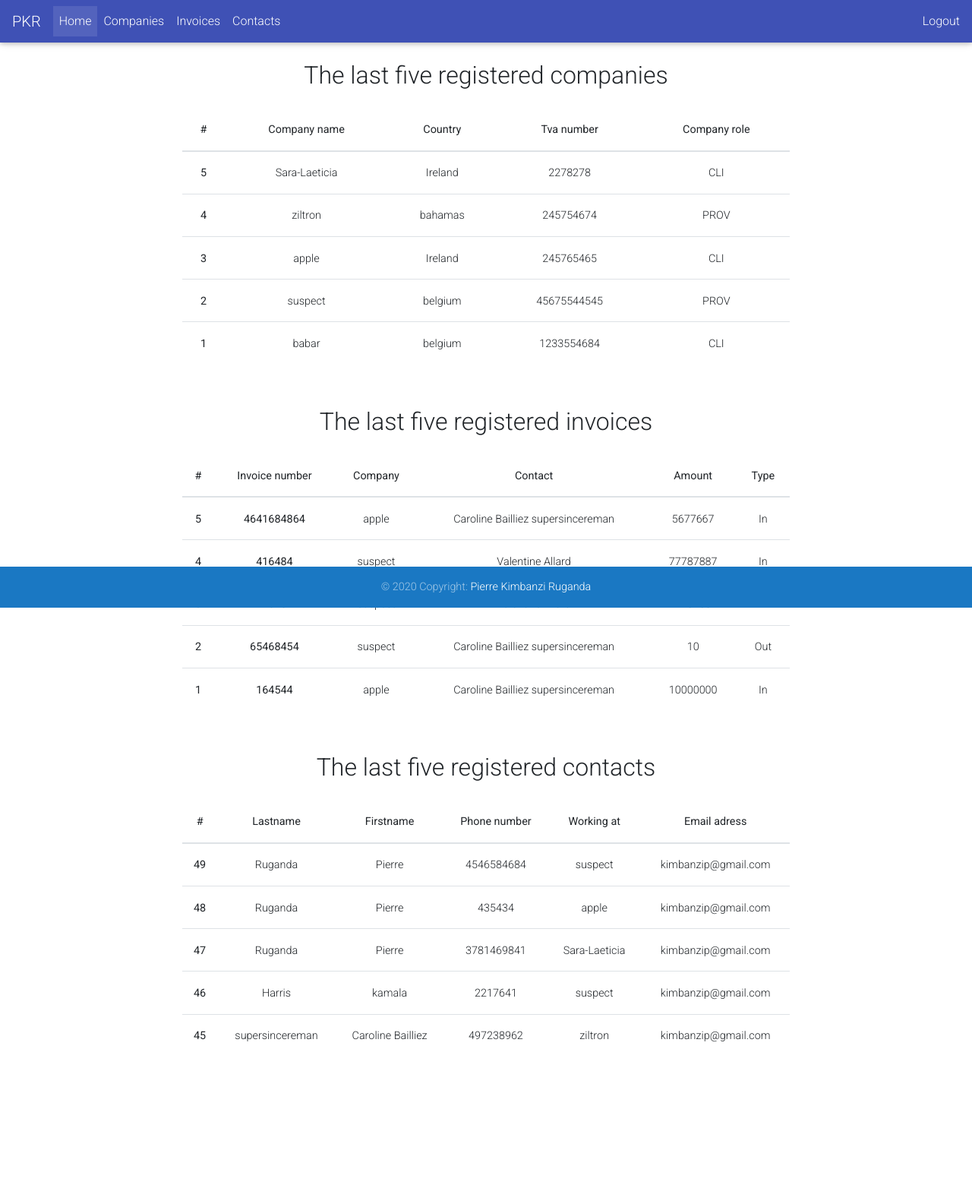
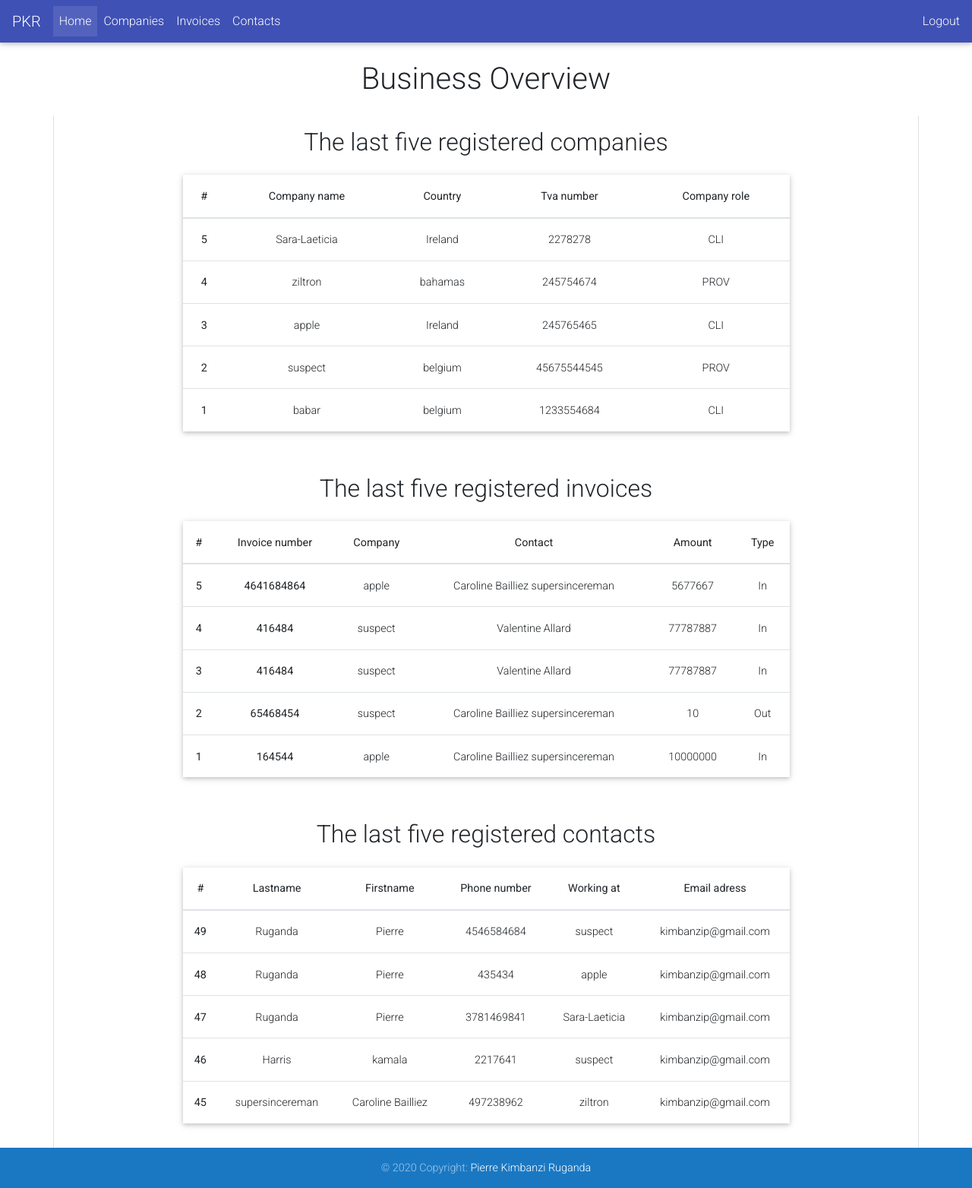
Before and after one commit to PierreKimbanziR/Company_administration, a Django app: page / in a window 1280 px wide. Shown: the whole page at 76% size. Before the commit the page ends 1372 px from the top, so only its background shows below. Run offline with Django 3.2, Linux system fonts and the light colour scheme; data comes from the database, SQL or seed files in the repository; some libraries are stand-ins or nearby versions.

Commit message:
add some style to hompeage

```diff
--- a/src/companies/static/css/style.css
+++ /dev/null
@@ -1,34 +0,0 @@
-html,
-
-body {
-
-height: 100%;
-
-position: relative;
-
-}
-
-
-
-
-app-root {
-
-min-height: 100%;
-
-display: block;
-
-position: relative;
-
-padding-bottom: 56px; // height of the footer
-
-}
-
-footer {
-
-position: absolute;
-
-bottom: 0;
-
-width: 100%;
-
-}
--- a/src/companies/templates/companies/base.html
+++ b/src/companies/templates/companies/base.html
@@ -63,7 +63,7 @@
 {%  block content %}
 {% endblock %}
     <!-- Footer -->
-<footer id="footer" class="page-footer font-small blue" >
+<footer class="page-footer font-small blue" >
     <!-- Copyright -->
     <div class="footer-copyright text-center py-3">© 2020 Copyright:
       <a href="https://www.linkedin.com/in/pierre-kimbanzi-ruganda/"> Pierre Kimbanzi Ruganda</a>
--- a/src/users/templates/users/homepage.html
+++ b/src/users/templates/users/homepage.html
@@ -1,11 +1,13 @@
 {% extends 'companies/base.html' %}
 {% block content %}
 
+<div class="d-flex align-items-center justify-content-center mt-4 mb-3">
+  <h1>Business Overview</h1>
+  </div>
 
-
-<div class="container justify-content-center">
+<div class="container justify-content-center border-right border-left">
 <div class="w-responsive text-center mx-auto p-3 mt-2">
-<table id="tablePreview" class="table table-hover ">
+<table id="tablePreview" class="table table-hover   z-depth-1 ">
 <h2 class="pb-3">The last five registered companies</h2>
 <!--Table head-->
   <thead>
@@ -35,11 +37,9 @@
 </table>
 </div>
 
-</div>
 
-<div class="container justify-content-center">
 <div class="w-responsive text-center mx-auto p-3 mt-2">
-<table id="tablePreview" class="table table-hover ">
+<table id="tablePreview" class="table table-hover   z-depth-1  ">
 <h2 class="pb-3">The last five registered invoices</h2>
 <!--Table head-->
   <thead>
@@ -65,17 +65,14 @@
       <td>{{invoice.type}}</td>
     </tr>
     {% endfor %}
-
   </tbody>
   <!--Table body-->
 </table>
 </div>
 
-</div>
 
-<div class="container justify-content-center pb-4 ">
 <div class="w-responsive text-center mx-auto p-3 mt-2">
-<table id="tablePreview" class="table table-hover ">
+<table id="tablePreview" class="table table-hover  z-depth-1  ">
 <h2 class="pb-3">The last five registered contacts</h2>
 <!--Table head-->
   <thead>
@@ -108,15 +105,4 @@
 </div>
 
 </div>
-
-
-
-<!--Table-->
-
-<!--Table-->
-
-
-
-
-
 {% endblock content %}
```
